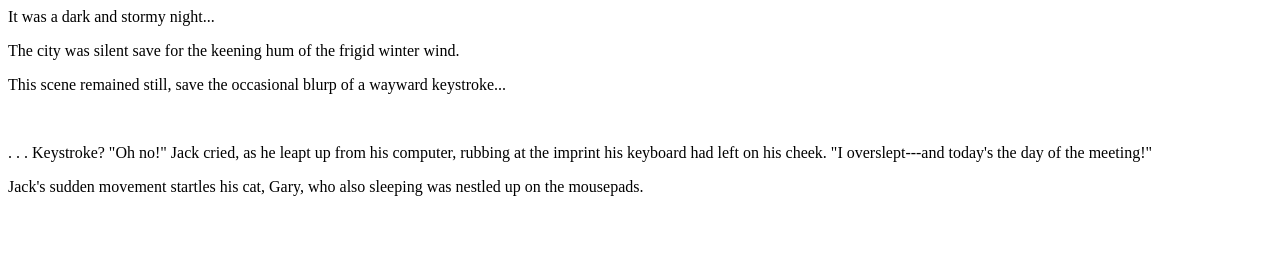
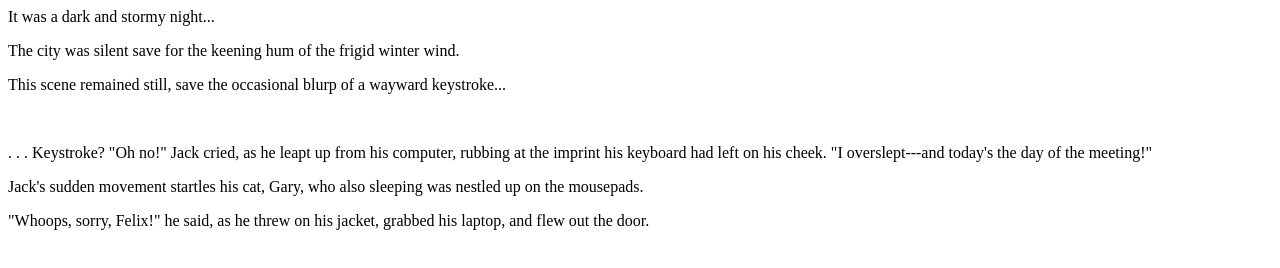
Before and after one commit to CosmicDisorder/fireside-story, a plain HTML site: page index.html in a window 1280 px wide. Drawn offline with Linux system fonts and the light colour scheme.

Commit message:
One more line, give me one. more. line!

```diff
--- a/index.html
+++ b/index.html
@@ -10,8 +10,11 @@
           computer, rubbing at the imprint his keyboard had left on his cheek.
            "I overslept---and today's the day of the meeting!"</p>
            <p>
-               Jack's sudden movement startles his cat, Gary, who also sleeping was nestled up on the mousepads.
+               Jack's sudden movement startles his cat, Gary, who also sleeping
+               was nestled up on the mousepads.
            </p>
+        <p>"Whoops, sorry, Felix!" he said, as he threw on his jacket, grabbed
+          his laptop, and flew out the door.</p>
 
     </body>
 </html>
```
